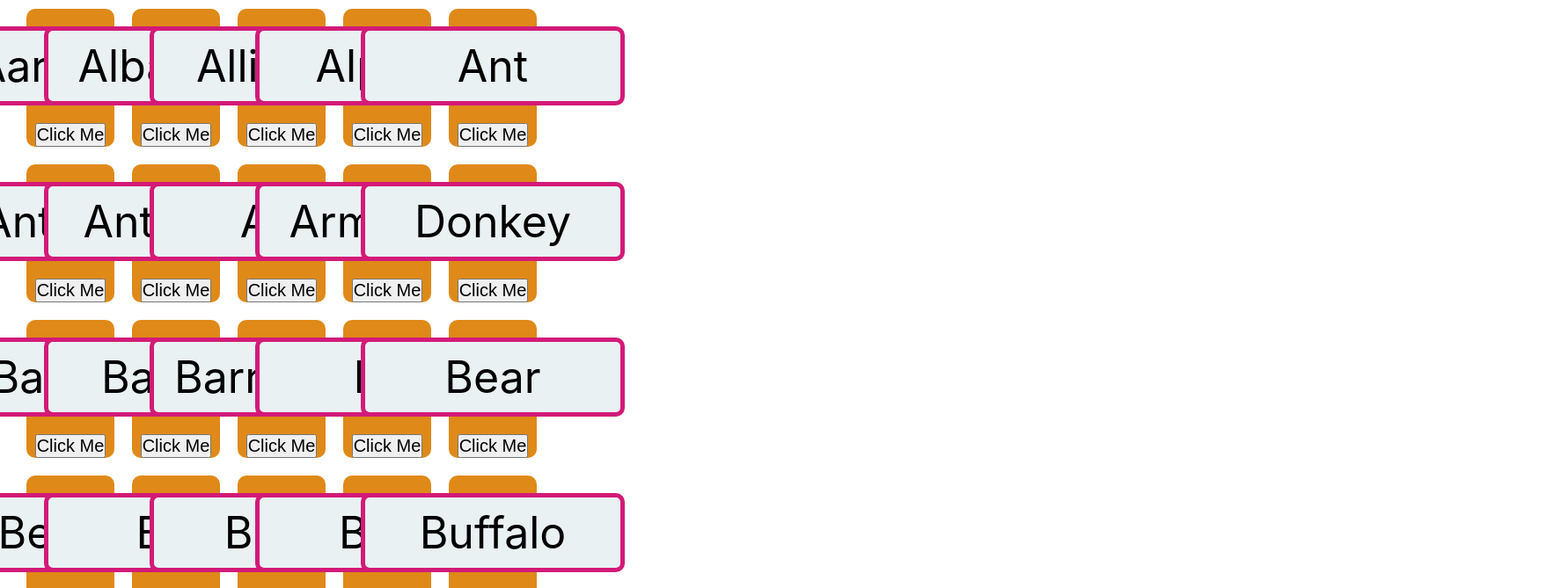
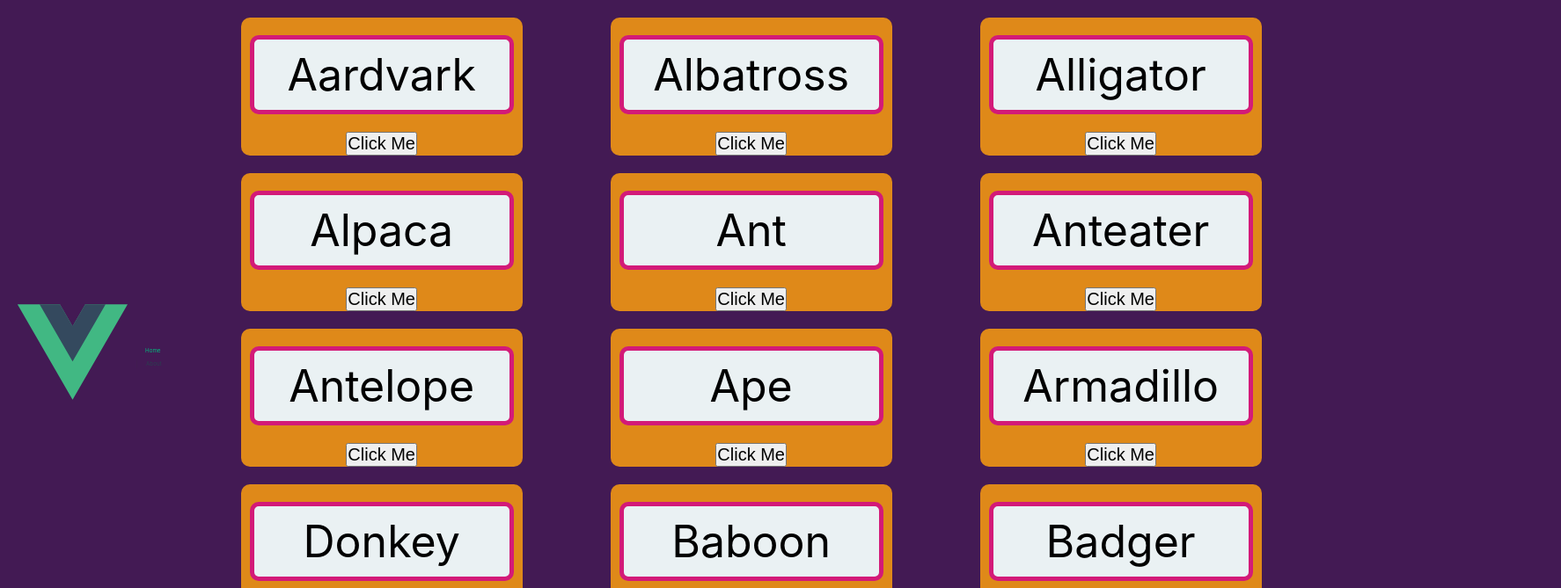
Before and after one commit to staten-island-tech/vue-reactivity-TylerBo12, a Vue app in the folder OfficialVue/: page /about in a window 1280 px wide. Shown: the top 669 px of the page at 88% size, 1774 px wide, since content can reach past the window. Built offline with nearby package versions, Linux system fonts and the light colour scheme.

Commit message:
Hmmmmmmmmmmmmmmmmmmmm
Arrays

```diff
--- a/OfficialVue/src/App.vue
+++ b/OfficialVue/src/App.vue
@@ -4,7 +4,7 @@ import HelloWorld from "./components/HelloWorld.vue";
 </script>
 
 <template>
-  <!-- <header>
+  <header>
     <img
       alt="Vue logo"
       class="logo"
@@ -21,7 +21,7 @@ import HelloWorld from "./components/HelloWorld.vue";
         <RouterLink to="/about">About</RouterLink>
       </nav>
     </div>
-  </header> -->
+  </header>
 
   <RouterView />
 </template>
--- a/OfficialVue/src/views/CreateCards.vue
+++ b/OfficialVue/src/views/CreateCards.vue
@@ -249,6 +249,10 @@ export default {
   display: flex;
   flex-direction: row;
   flex-wrap: wrap;
+
+  /* --------------------------- */
+
+  width: 150rem;
 }
 .child {
   display: flex;
@@ -256,8 +260,9 @@ export default {
   justify-content: center;
   align-items: center;
   /* --------------------------- */
-  margin: 1rem;
-  width: 10rem;
+  margin-right: 10rem;
+  margin-top: 2rem;
+  width: 32rem;
   border-radius: 1rem;
   background-color: var(--siteBacco);
 }
--- a/OfficialVue/src/views/CssVariables.vue
+++ b/OfficialVue/src/views/CssVariables.vue
@@ -22,4 +22,8 @@ body {
   --siteBacco: #df8919;
   --altsiteBacco: #431a54;
 }
+
+body {
+  background-color: var(--altsiteBacco);
+}
 </style>
```
